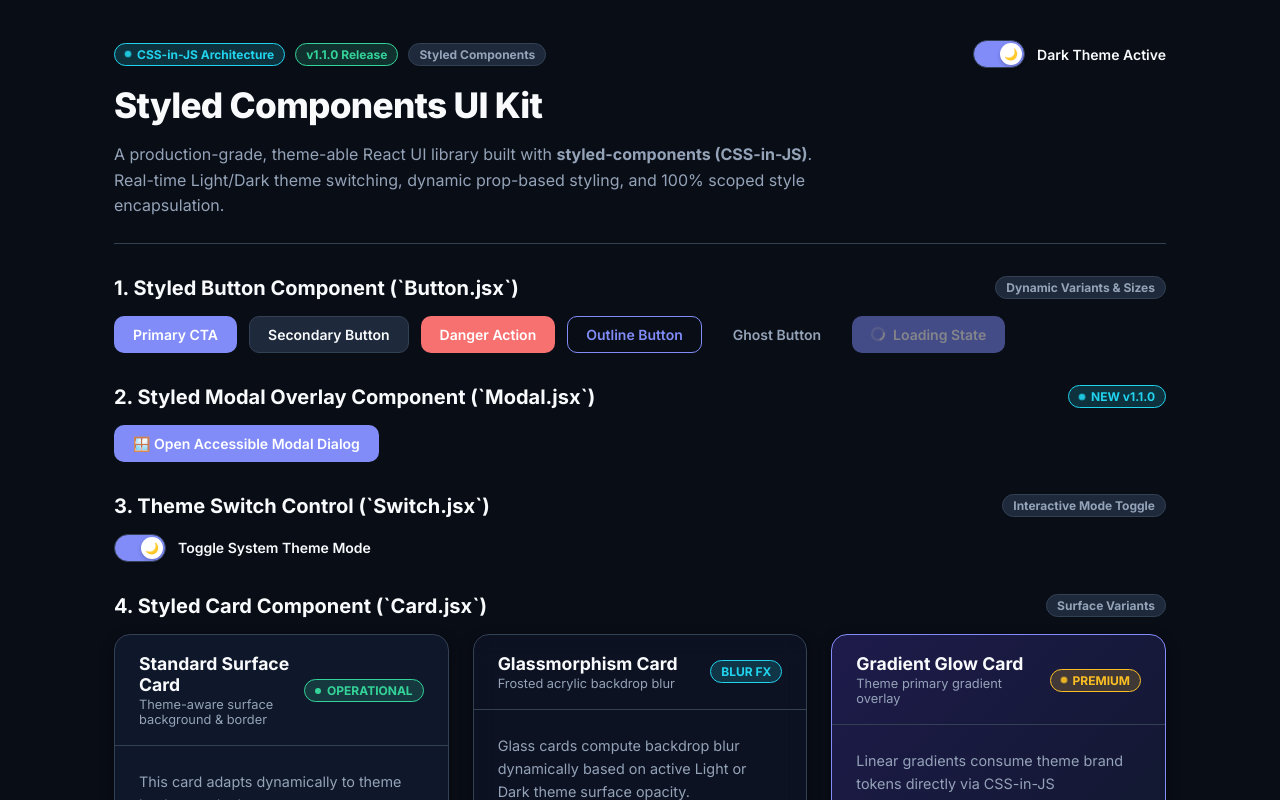
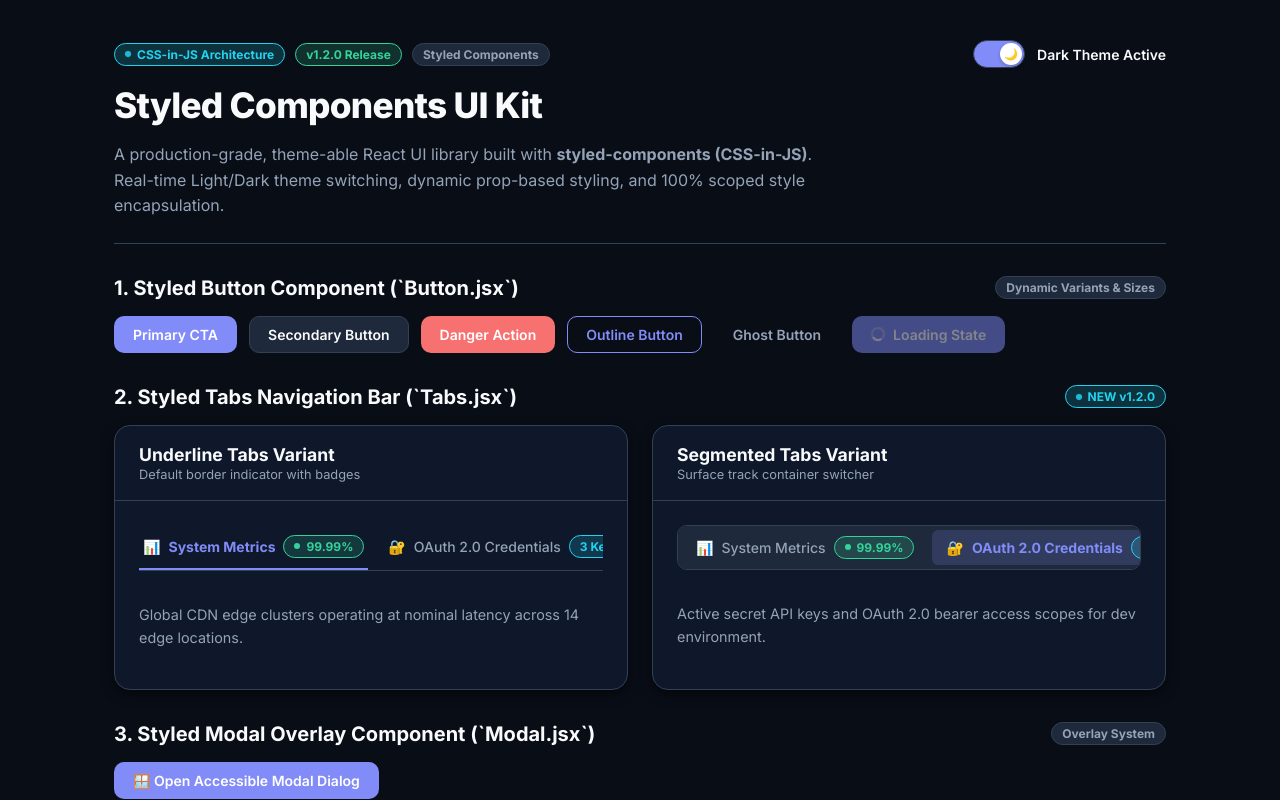
Before and after one commit to breakingthebot/styled-components-theme-uikit-build54, a React (Vite) app: page / in a window 1280 px wide. Shown: the top 800 px of the page. Built offline with nearby package versions, Linux system fonts and the light colour scheme.

Commit message:
feat: release v1.2.0 - Styled Tabs Navigation Bar Component

```diff
--- a/src/App.jsx
+++ b/src/App.jsx
@@ -12,6 +12,7 @@
 import { Switch } from './components/Switch/Switch';
 import { Input } from './components/Input/Input';
 import { Modal } from './components/Modal/Modal';
+import { Tabs } from './components/Tabs/Tabs';
 
 const AppContainer = styled.div`
   max-width: 1100px;
@@ -95,6 +96,36 @@
   const [inputValue, setInputValue] = useState('acme-corp-prod');
   const theme = isDarkMode ? darkTheme : lightTheme;
 
+  const demoTabs = [
+    {
+      id: 'tab1',
+      label: 'System Metrics',
+      icon: '📊',
+      badge: <Badge variant="success" hasDot>99.99%</Badge>,
+      content: (
+        <p>Global CDN edge clusters operating at nominal latency across 14 edge locations.</p>
+      ),
+    },
+    {
+      id: 'tab2',
+      label: 'OAuth 2.0 Credentials',
+      icon: '🔐',
+      badge: <Badge variant="info">3 Keys</Badge>,
+      content: (
+        <p>Active secret API keys and OAuth 2.0 bearer access scopes for dev environment.</p>
+      ),
+    },
+    {
+      id: 'tab3',
+      label: 'Telemetry Vault Logs',
+      icon: '📜',
+      badge: <Badge variant="neutral">1.8TB</Badge>,
+      content: (
+        <p>Telemetry data retention set to 90 days with automated NVMe vault synchronization.</p>
+      ),
+    },
+  ];
+
   return (
     <ThemeProvider theme={theme}>
       <GlobalStyle />
@@ -104,7 +135,7 @@
           <HeaderTop>
             <BadgeStrip>
               <Badge variant="info" hasDot isPulse>CSS-in-JS Architecture</Badge>
-              <Badge variant="success">v1.1.0 Release</Badge>
+              <Badge variant="success">v1.2.0 Release</Badge>
               <Badge variant="neutral">Styled Components</Badge>
             </BadgeStrip>
 
@@ -138,11 +169,35 @@
           </Row>
         </Section>
 
-        {/* SECTION 2: MODAL DIALOG SHOWCASE (NEW v1.1.0) */}
+        {/* SECTION 2: TABS NAVIGATION (NEW v1.2.0) */}
         <Section>
           <SectionHeader>
-            <SectionTitle>2. Styled Modal Overlay Component (`Modal.jsx`)</SectionTitle>
-            <Badge variant="info" hasDot isPulse>NEW v1.1.0</Badge>
+            <SectionTitle>2. Styled Tabs Navigation Bar (`Tabs.jsx`)</SectionTitle>
+            <Badge variant="info" hasDot isPulse>NEW v1.2.0</Badge>
+          </SectionHeader>
+
+          <Grid>
+            <Card>
+              <Card.Header title="Underline Tabs Variant" subtitle="Default border indicator with badges" />
+              <Card.Body>
+                <Tabs tabs={demoTabs} variant="underline" />
+              </Card.Body>
+            </Card>
+
+            <Card>
+              <Card.Header title="Segmented Tabs Variant" subtitle="Surface track container switcher" />
+              <Card.Body>
+                <Tabs tabs={demoTabs} variant="segmented" defaultActiveId="tab2" />
+              </Card.Body>
+            </Card>
+          </Grid>
+        </Section>
+
+        {/* SECTION 3: MODAL DIALOG SHOWCASE */}
+        <Section>
+          <SectionHeader>
+            <SectionTitle>3. Styled Modal Overlay Component (`Modal.jsx`)</SectionTitle>
+            <Badge variant="neutral">Overlay System</Badge>
           </SectionHeader>
 
           <Row>
@@ -152,10 +207,10 @@
           </Row>
         </Section>
 
-        {/* SECTION 3: THEME SWITCH SHOWCASE */}
+        {/* SECTION 4: THEME SWITCH SHOWCASE */}
         <Section>
           <SectionHeader>
-            <SectionTitle>3. Theme Switch Control (`Switch.jsx`)</SectionTitle>
+            <SectionTitle>4. Theme Switch Control (`Switch.jsx`)</SectionTitle>
             <Badge variant="neutral">Interactive Mode Toggle</Badge>
           </SectionHeader>
 
@@ -168,10 +223,10 @@
           </Row>
         </Section>
 
-        {/* SECTION 4: CARD SHOWCASE */}
+        {/* SECTION 5: CARD SHOWCASE */}
         <Section>
           <SectionHeader>
-            <SectionTitle>4. Styled Card Component (`Card.jsx`)</SectionTitle>
+            <SectionTitle>5. Styled Card Component (`Card.jsx`)</SectionTitle>
             <Badge variant="neutral">Surface Variants</Badge>
           </SectionHeader>
 
@@ -221,10 +276,10 @@
           </Grid>
         </Section>
 
-        {/* SECTION 5: BADGE SHOWCASE */}
+        {/* SECTION 6: BADGE SHOWCASE */}
         <Section>
           <SectionHeader>
-            <SectionTitle>5. Styled Badge Pills (`Badge.jsx`)</SectionTitle>
+            <SectionTitle>6. Styled Badge Pills (`Badge.jsx`)</SectionTitle>
             <Badge variant="neutral">Status Colors</Badge>
           </SectionHeader>
 
@@ -237,10 +292,10 @@
           </Row>
         </Section>
 
-        {/* SECTION 6: INPUT CONTROL */}
+        {/* SECTION 7: INPUT CONTROL */}
         <Section>
           <SectionHeader>
-            <SectionTitle>6. Styled Input Component (`Input.jsx`)</SectionTitle>
+            <SectionTitle>7. Styled Input Component (`Input.jsx`)</SectionTitle>
             <Badge variant="neutral">Form Fields</Badge>
           </SectionHeader>
 
--- /dev/null
+++ b/src/components/Tabs/Tabs.jsx
@@ -0,0 +1,162 @@
+// src/components/Tabs/Tabs.jsx
+// Theme-able Tabs Navigation Component built with Styled Components.
+// Created: 2026-07-30
+
+import React, { useState } from 'react';
+import styled, { css } from 'styled-components';
+
+const Container = styled.div`
+  display: flex;
+  flex-direction: column;
+  gap: 16px;
+  width: 100%;
+`;
+
+const getVariantListStyle = ({ variant = 'underline', theme }) => {
+  switch (variant) {
+    case 'pills':
+      return css`
+        gap: 8px;
+        border-bottom: none;
+      `;
+    case 'segmented':
+      return css`
+        gap: 4px;
+        padding: 4px;
+        background-color: ${theme.colors.surfaceElevated};
+        border-radius: ${theme.radii.md};
+        border: 1px solid ${theme.colors.border};
+      `;
+    case 'underline':
+    default:
+      return css`
+        gap: 16px;
+        border-bottom: 1px solid ${theme.colors.border};
+      `;
+  }
+};
+
+const TabList = styled.div`
+  display: flex;
+  align-items: center;
+  overflow-x: auto;
+  user-select: none;
+
+  ${getVariantListStyle}
+`;
+
+const getVariantTabStyle = ({ variant = 'underline', isActive, theme }) => {
+  switch (variant) {
+    case 'pills':
+      return css`
+        padding: 8px 16px;
+        border-radius: ${theme.radii.md};
+        background-color: ${isActive ? theme.colors.primary : 'transparent'};
+        color: ${isActive ? '#ffffff' : theme.colors.textSecondary};
+        &:hover:not(:disabled) {
+          background-color: ${isActive
+            ? theme.colors.primaryHover
+            : theme.colors.surfaceElevated};
+          color: ${isActive ? '#ffffff' : theme.colors.textPrimary};
+        }
+      `;
+    case 'segmented':
+      return css`
+        flex: 1;
+        justify-content: center;
+        padding: 6px 14px;
+        border-radius: ${theme.radii.sm};
+        background-color: ${isActive ? theme.colors.primaryLight : 'transparent'};
+        color: ${isActive ? theme.colors.primary : theme.colors.textSecondary};
+        font-weight: ${isActive ? 700 : 500};
+        &:hover:not(:disabled) {
+          color: ${theme.colors.textPrimary};
+        }
+      `;
+    case 'underline':
+    default:
+      return css`
+        padding: 10px 4px;
+        border-bottom: 2px solid
+          ${isActive ? theme.colors.primary : 'transparent'};
+        color: ${isActive ? theme.colors.primary : theme.colors.textSecondary};
+        font-weight: ${isActive ? 700 : 500};
+        &:hover:not(:disabled) {
+          color: ${theme.colors.textPrimary};
+        }
+      `;
+  }
+};
+
+const TabButton = styled.button`
+  display: inline-flex;
+  align-items: center;
+  gap: 8px;
+  background: transparent;
+  border: none;
+  font-family: inherit;
+  font-size: 0.875rem;
+  cursor: pointer;
+  white-space: nowrap;
+  transition: all 0.2s ease;
+
+  ${getVariantTabStyle}
+
+  &:disabled {
+    opacity: 0.4;
+    cursor: not-allowed;
+  }
+`;
+
+const ContentPanel = styled.div`
+  padding: 16px 0;
+  color: ${({ theme }) => theme.colors.textSecondary};
+  font-size: 0.9rem;
+  line-height: 1.6;
+`;
+
+export const Tabs = ({
+  tabs = [],
+  variant = 'underline',
+  defaultActiveId,
+  onChange,
+}) => {
+  const [activeTabId, setActiveTabId] = useState(
+    defaultActiveId || (tabs[0] && tabs[0].id)
+  );
+
+  const handleTabClick = (tab) => {
+    if (tab.disabled) return;
+    setActiveTabId(tab.id);
+    if (onChange) onChange(tab.id);
+  };
+
+  const currentTab = tabs.find((t) => t.id === activeTabId);
+
+  return (
+    <Container>
+      <TabList variant={variant} role="tablist">
+        {tabs.map((tab) => {
+          const isActive = tab.id === activeTabId;
+          return (
+            <TabButton
+              key={tab.id}
+              role="tab"
+              aria-selected={isActive}
+              variant={variant}
+              isActive={isActive}
+              disabled={tab.disabled}
+              onClick={() => handleTabClick(tab)}
+            >
+              {tab.icon && <span>{tab.icon}</span>}
+              <span>{tab.label}</span>
+              {tab.badge && <span>{tab.badge}</span>}
+            </TabButton>
+          );
+        })}
+      </TabList>
+
+      {currentTab && <ContentPanel role="tabpanel">{currentTab.content}</ContentPanel>}
+    </Container>
+  );
+};
```
Also changed, not shown: 2 other files (tests, documents, lock files or other folders).
